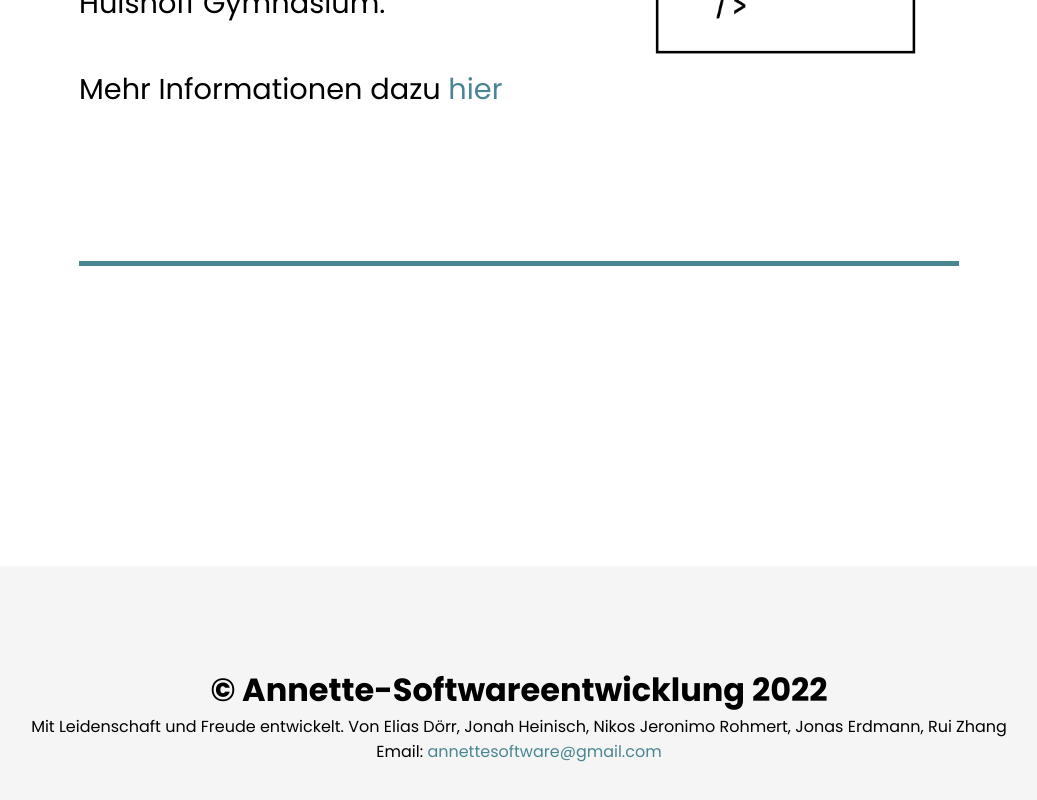
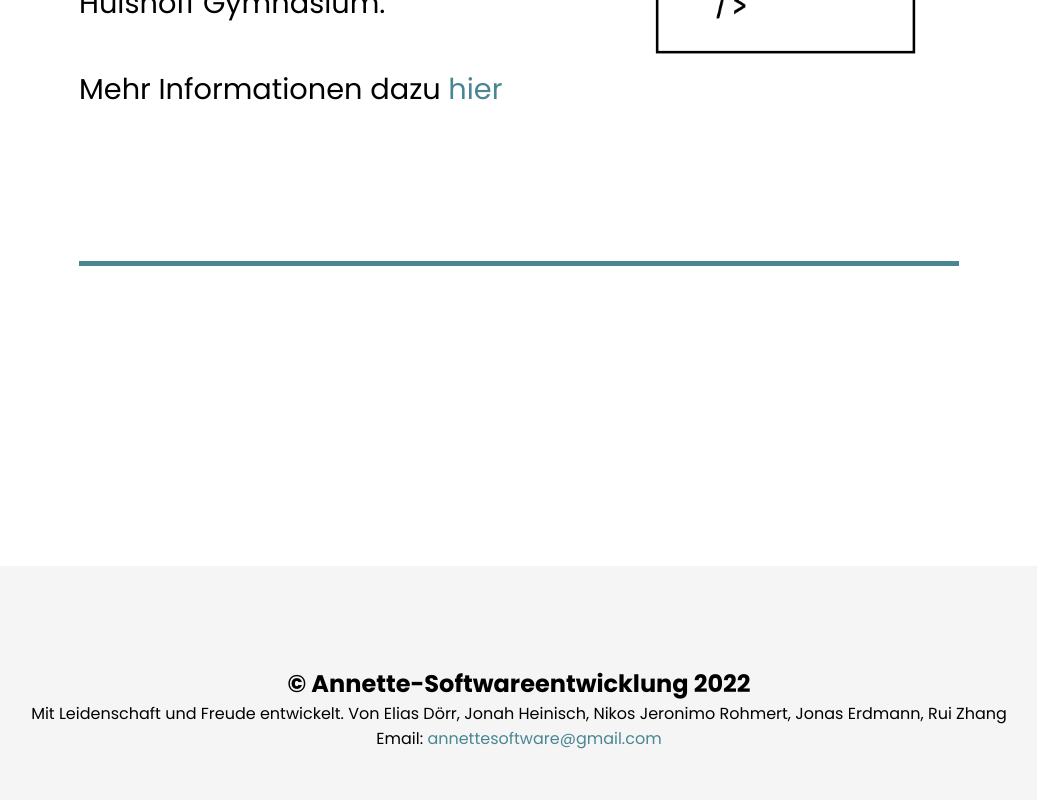
Before and after one commit to Annette-Softwareentwicklung/Annette-Softwareentwicklung, a React (Create React App) app: page / in a window 1280 px wide. Shown: the part 1331-2131 px from the top of the page, without its empty margins (121-1158 px from the left). Built offline with nearby package versions, Linux system fonts and the light colour scheme.

Commit message:
h1 footer fixed

```diff
--- a/src/components/footer/footer.module.css
+++ b/src/components/footer/footer.module.css
@@ -8,3 +8,6 @@
 .footer p {
   font-size: 1em;
 }
+.footer h1 {
+  font-size: 1.5em;
+}
```
